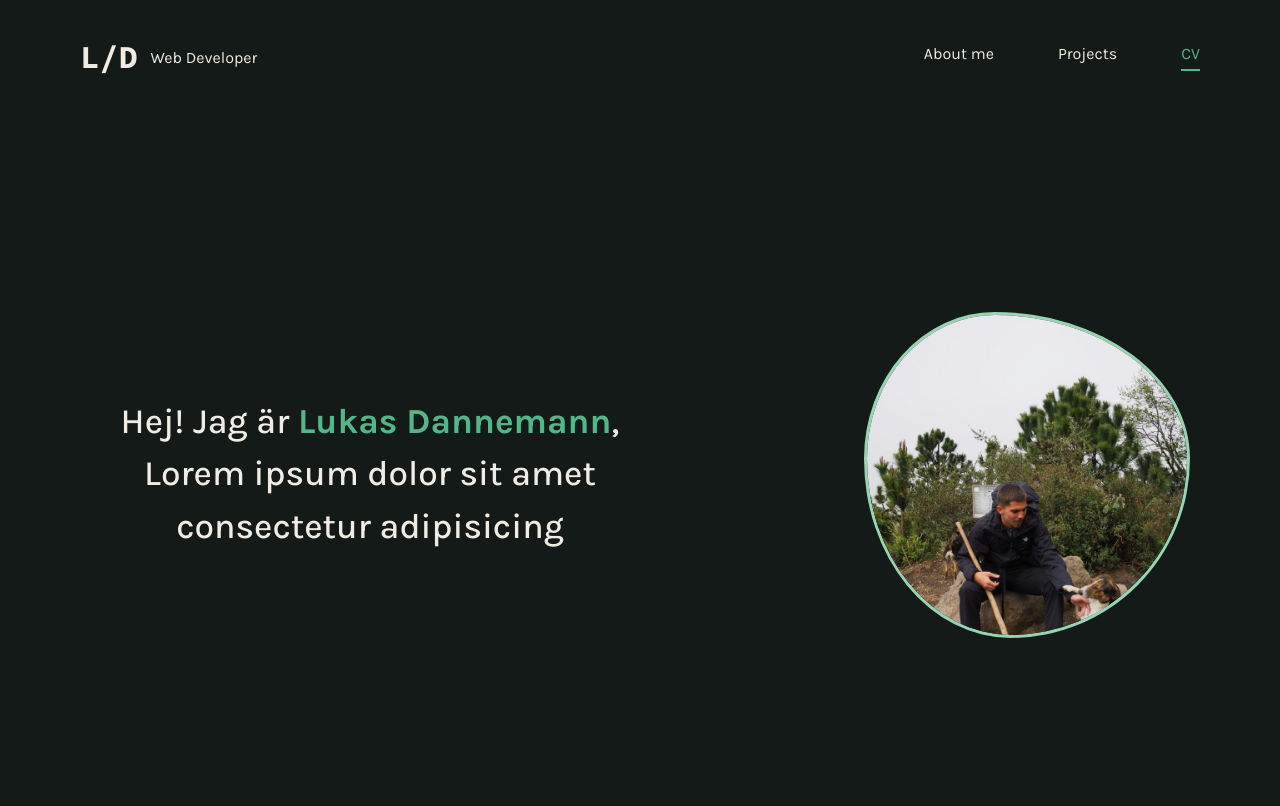
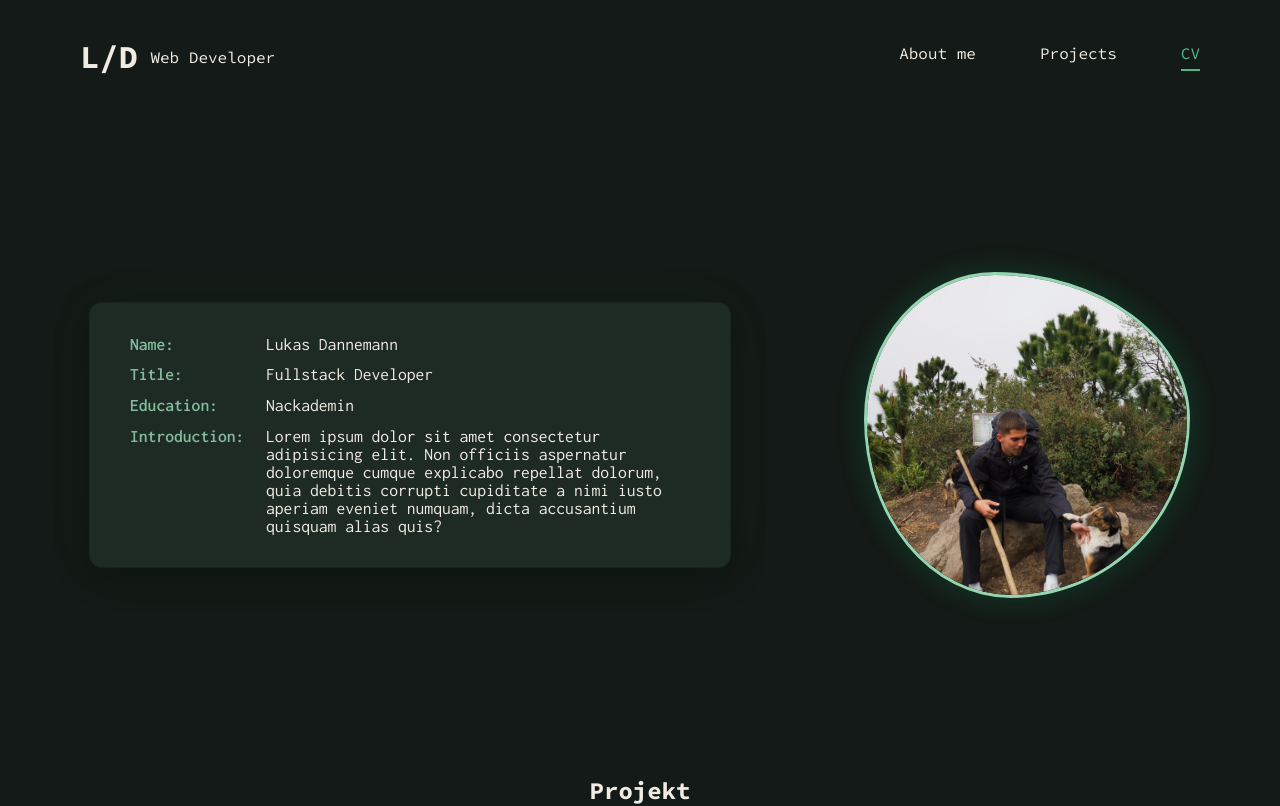
Before and after one commit to lukasdannemann/NewPortfolio, a React (Vite) app: page / in a window 1280 px wide. Shown: the top 806 px of the page. Built offline with nearby package versions, Linux system fonts and the light colour scheme.

Commit message:
changed hero layout

```diff
--- a/src/App.css
+++ b/src/App.css
@@ -1,5 +1,6 @@
 
-@import url('https://fonts.googleapis.com/css2?family=Inconsolata:wght@200..900&family=Karla:ital,wght@0,200..800;1,200..800&family=Source+Code+Pro:ital,wght@0,200..900;1,200..900&display=swap');
+@import url('https://fonts.googleapis.com/css2?family=Inconsolata:wght@200..900&family=Karla:ital,wght@0,200..800;1,200..800&family=Source+Code+Pro:ital,wght@0,200..900;1,200..900&family=Space+Grotesk:wght@300..700&display=swap');
+
 
 :root {
   margin: 0;
@@ -23,7 +24,7 @@ body {
   padding: 0;
   margin: 0;
   color: var(--text-color);
-  font-family: var(--font-body);
+  font-family: var(--font-heading);
 }
 
 h1{
--- a/src/Components/Hero/Hero.css
+++ b/src/Components/Hero/Hero.css
@@ -3,54 +3,45 @@
   align-items: center;
   justify-content: space-between;
   gap: 4rem;
-  min-height: 90vh;
+  min-height: 80vh;
   padding: 0 2rem;
   max-width: 1100px;
   margin: 0 auto;
 }
 
-/* --- Text-sidan --- */
+/* --- Text-sidan / vykortet --- */
 .hero-text {
+  background-color: var(--surface);
+  border-radius: 12px;
   display: flex;
   flex-direction: column;
-  /* gap: 1rem; */
   max-width: 560px;
+  align-items: start;
+  padding: 2rem 2.5rem;
+  font-family: 'Inconsolata', monospace;
+  font-size: 1.1rem;
+  gap: 0.8rem;
+  text-align: left;
+
+  /* Skugga */
+  box-shadow: 0 0 0 1px rgba(255, 255, 255, 0.05),
+              0 8px 32px rgba(0, 0, 0, 0.35),
+              0 0 60px rgba(0, 255, 150, 0.04); /* subtil neon-glöd */
 }
 
-.hero-intro {
-  font-size: clamp(1.5rem, 3vw, 2.2rem);
-  font-weight: 500;
-  line-height: 1.5;
+.hero-text p {
+  margin: 0;
   color: var(--text);
+  display: flex;
+  gap: 1rem;
 }
 
-.hero-label {
-  font-size: 1rem;
-  color: var(--muted);
-  letter-spacing: 0.1em;
-  text-transform: uppercase;
-}
-
-.hero-name {
-  color: var(--primary);
-  font-weight: 700;
-}
-
-.hero-title {
-  font-size: clamp(1.2rem, 2.5vw, 1.6rem);
-  font-weight: 400;
-  color: var(--text);
-}
-
-.hero-title span {
-  color: var(--primary); /* mörkgrönt */
-}
-
-.hero-description {
-  font-size: 1rem;
-  color: var(--muted);
-  line-height: 1.7;
-  max-width: 480px;
+/* --- Labels --- */
+.intro-label {
+  color: var(--accent); /* neon-grön */
+  font-weight: 600;
+  min-width: 120px; /* gör att värdena radar upp sig snyggt */
+  opacity: 0.85;
 }
 
 /* --- Bild-sidan --- */
@@ -58,32 +49,45 @@
   flex-shrink: 0;
   width: 320px;
   height: 320px;
-  border-radius: 40% 60% 55% 45% / 45% 45% 55% 55%; /* organisk blob-form */
+  border-radius: 40% 60% 55% 45% / 45% 45% 55% 55%;
   overflow: hidden;
-  border: 3px solid var(--accent); /* neon-grön kant */
+  border: 3px solid var(--accent);
+  box-shadow: 0 0 30px rgba(0, 255, 150, 0.15); /* neon-glöd runt bilden */
 }
 
 .hero-image img {
   width: 100%;
   height: 100%;
   object-fit: cover;
+  object-position: center 80%;
 }
 
 /* --- Responsivt --- */
 @media (max-width: 768px) {
   .hero {
-    flex-direction: column-reverse; /* bild ovanför text på mobil */
+    flex-direction: column-reverse;
     min-height: auto;
     padding: 4rem 1.5rem;
     text-align: center;
+  }
+
+  .hero-text {
+    align-items: center;
+    padding: 1.5rem;
+  }
+
+  .hero-text p {
+    flex-direction: column;
+    gap: 0.1rem;
+    align-items: center;
+  }
+
+  .intro-label {
+    min-width: unset;
   }
 
   .hero-image {
     width: 200px;
     height: 200px;
   }
-
-  .hero-description {
-    margin: 0 auto;
-  }
 }
--- a/src/Components/Hero/Hero.jsx
+++ b/src/Components/Hero/Hero.jsx
@@ -6,10 +6,13 @@ export default function Hero() {
   return (
     <section className="hero">
       <div className="hero-text">
-        <p className="hero-intro">
-            Hej! Jag är <span className="hero-name">Lukas Dannemann</span>,
-            Lorem ipsum dolor sit amet consectetur adipisicing
-        </p>
+       <p><span className='intro-label'>Name:</span> Lukas Dannemann</p>
+       <p><span className='intro-label'>Title: </span> Fullstack Developer</p>
+       <p><span className='intro-label'>Education: </span> Nackademin</p>
+       <p><span className='intro-label'>Introduction:</span>
+       Lorem ipsum dolor sit amet consectetur adipisicing elit. Non officiis aspernatur doloremque
+       cumque explicabo repellat dolorum, quia debitis corrupti cupiditate a
+       nimi iusto aperiam eveniet numquam, dicta accusantium quisquam alias quis?</p>
       </div>
 
       <div className="hero-image">
--- a/src/Components/ProjectsDiv/ProjectsDiv.css
+++ b/src/Components/ProjectsDiv/ProjectsDiv.css
@@ -3,3 +3,7 @@
     justify-content: center;
     gap: 5rem;
 }
+
+h2{
+    font-family: var(--font-heading);
+}
--- a/src/Components/ProjectsDiv/ProjectsDiv.jsx
+++ b/src/Components/ProjectsDiv/ProjectsDiv.jsx
@@ -7,7 +7,7 @@ export default function ProjectsDiv(){
     return(
         <>
         <div>
-            <h1>Projekt</h1>
+            <h2>Projekt</h2>
            <section className="projectsDiv">
             {projects.map((project) => (
                 <ProjectCard key={project.id} project={project} />
```
